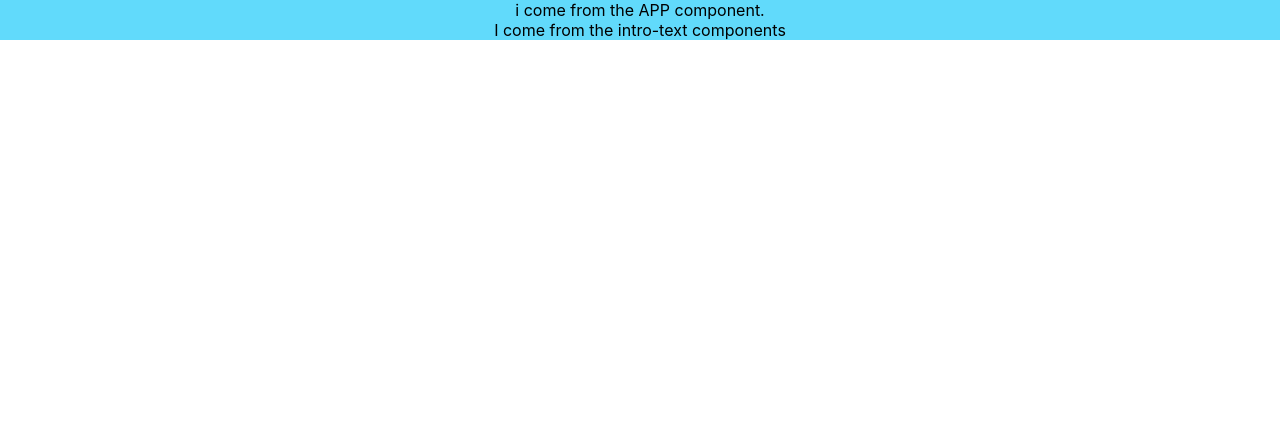
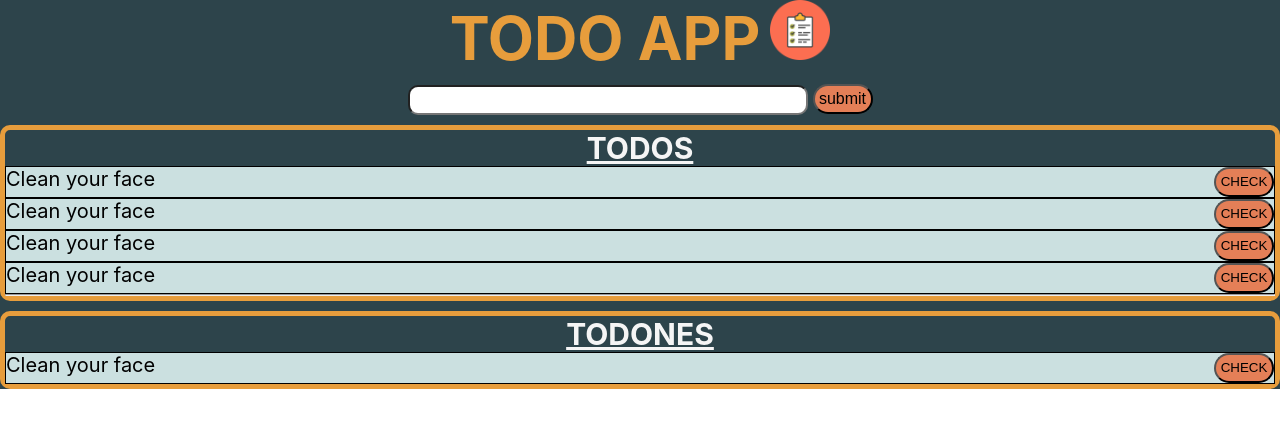
Before and after one commit to princeblack/react-todo-app, a React (Create React App) app: page / in a window 1280 px wide. Shown: the top 428 px of the page. Built offline with nearby package versions, Linux system fonts and the light colour scheme.

Commit message:
todo style css

```diff
--- a/src/components/App.js
+++ b/src/components/App.js
@@ -1,12 +1,13 @@
 import React from 'react';
 import '../css/App.scss';
-import Introtext from '../components/introtext'
+import Navigation from '../components/Navigation';
+import MainContainer from '../components/MainContainer';
 
 function App() {
   return (
     <div className="App">
-      i come from the APP component.
-      <Introtext/>
+      <Navigation/>
+      <MainContainer/>
     </div>
   );
 }
--- /dev/null
+++ b/src/components/FormContainer.js
@@ -0,0 +1,14 @@
+import React from 'react';
+
+function FormContainer() {
+  return (
+    <div className="form-container">
+      <form>
+        <input type="text" className="input-form"></input>
+        <input type="submit" value="submit" className="submit-button"></input>
+      </form>
+    </div>
+  );
+}
+
+export default FormContainer;
--- /dev/null
+++ b/src/components/MainContainer.js
@@ -0,0 +1,15 @@
+import React from 'react';
+import FormContainer from './FormContainer';
+import ToDosContainer from './ToDosContainer';
+import ToDonesContainer from './ToDonesContainer';
+
+function MainContainer() {
+    return (
+    <main className="main-container">
+        <FormContainer></FormContainer>
+        <ToDosContainer></ToDosContainer>
+        <ToDonesContainer></ToDonesContainer>
+    </main>
+    )
+}
+export default MainContainer;
--- /dev/null
+++ b/src/components/Navigation.js
@@ -0,0 +1,13 @@
+import React from 'react';
+import checklist from '../images/checklist.png';
+
+function Navigation() {
+    return(
+        <div className="nav-app">
+            <h1 className ="app-title">TODO APP
+            <img src={checklist} alt ="Logo" className="logo"/>
+            </h1>
+        </div>
+    )
+}
+export default Navigation;
--- /dev/null
+++ b/src/components/ToDoItem.js
@@ -0,0 +1,12 @@
+import React from 'react';
+
+function ToDoItem() {
+  return (
+    <div className="item">
+      <p>Clean your face</p>
+      <button>CHECK</button>
+    </div>
+  );
+}
+
+export default ToDoItem;
--- /dev/null
+++ b/src/components/ToDonesContainer.js
@@ -0,0 +1,12 @@
+import React from 'react';
+import ToDoItem from './ToDoItem';
+
+function ToDonesContainer() {
+    return (
+    <div className="todones-container">
+        <h5>TODONES</h5>
+        <ToDoItem></ToDoItem>
+    </div>
+    );
+}
+export default ToDonesContainer;
--- /dev/null
+++ b/src/components/ToDosContainer.js
@@ -0,0 +1,25 @@
+import React from 'react';
+import ToDoItem from './ToDoItem';
+
+function ToDosContainer() {
+  const data =[
+    {text: 'do your string', status: false, id:2465454},
+    {text: 'be yourself', status: false, id:4714698469},
+    {text: 'be a dog', status: false, id:248778454},
+    {text: 'Explain something', status: false, id:2467855454},
+  ]
+  const todoItems = data.map(el =>{
+    return <ToDoItem key={el.id}>{el.text}</ToDoItem>
+  })
+    return (
+        data.length > 0 && (
+          <div className="todo-container">
+              <h5>TODOS</h5>
+              {todoItems}
+              <hr></hr>
+          </div>
+        )
+
+    );
+}
+export default ToDosContainer;
--- a/src/components/introtext.js
+++ /dev/null
@@ -1,6 +0,0 @@
-import React from 'react';
-
-function Introtext() {
-    return <div className="intro-text">I come from the intro-text components</div>
-}
-export default Introtext;
--- a/src/css/App.scss
+++ b/src/css/App.scss
@@ -1,4 +1,76 @@
+*,body{
+  margin: 0;
+  padding: 0;
+  box-sizing: border-box;
+}
+
 .App {
+  background-color: #2d444b;
   text-align: center;
-  background-color: #61dafb;
 }
+.nav-app{
+  .app-title{
+    color: rgb(231, 157, 60);
+    font-size: 60px;
+   }
+   .logo{
+     width: 60px;
+     margin-left: 10px;
+     font-size: 5px;
+   }
+}
+.main-container{
+  text-align: center;
+}
+.form-container{
+  margin-top: 10px;
+  .input-form{
+    width:400px;
+    height: 30px;
+    border-radius: 10px;
+    margin-right: 5px;
+  }
+  .submit-button{
+    height: 30px;
+    width: 60px;
+    font-size: 100%;
+    background-color: rgb(228, 127, 87);
+    border-radius: 20px;
+  }
+}
+.todo-container{
+  border: rgb(231, 157, 60) 5px solid;
+  border-radius: 10px;
+  margin-top: 10px;
+  h5{
+    color: whitesmoke;
+    font-size: 30px;
+    text-decoration: underline;
+  }
+}
+.todones-container{
+  border: rgb(231, 157, 60) 5px solid;
+  border-radius: 10px;
+  margin-top: 10px;
+  h5{
+    color: whitesmoke;
+    font-size: 30px;
+    text-decoration: underline;
+  }
+}
+.item{
+  background-color: rgb(203, 224, 224);
+  border: black solid 1px;
+  display: flex;
+  justify-content: center;
+  justify-content: space-between;
+  p{
+    font-size: 20px;
+  }
+  button{
+    height: 30px;
+    width: 60px;
+    background-color: rgb(228, 127, 87);
+    border-radius: 20px;
+  }
+}
```
Also changed, not shown: src/images/checklist.png (added).
